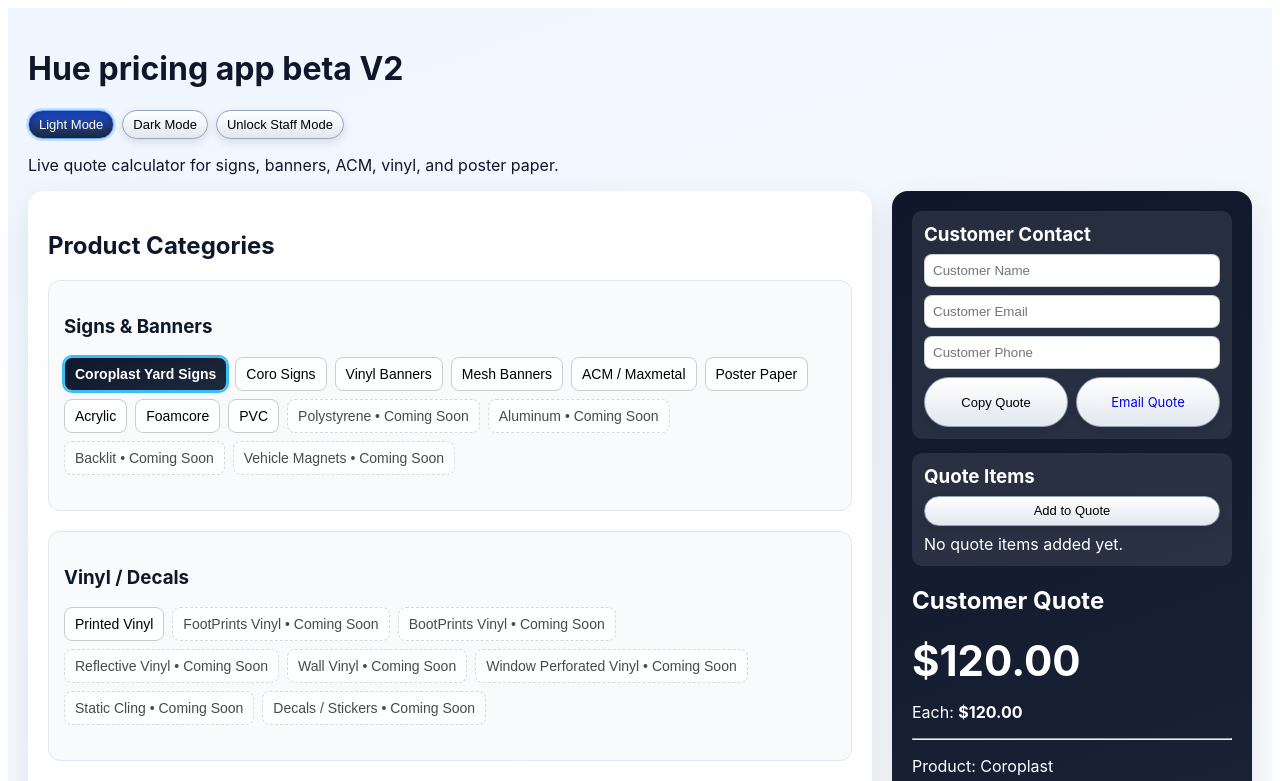
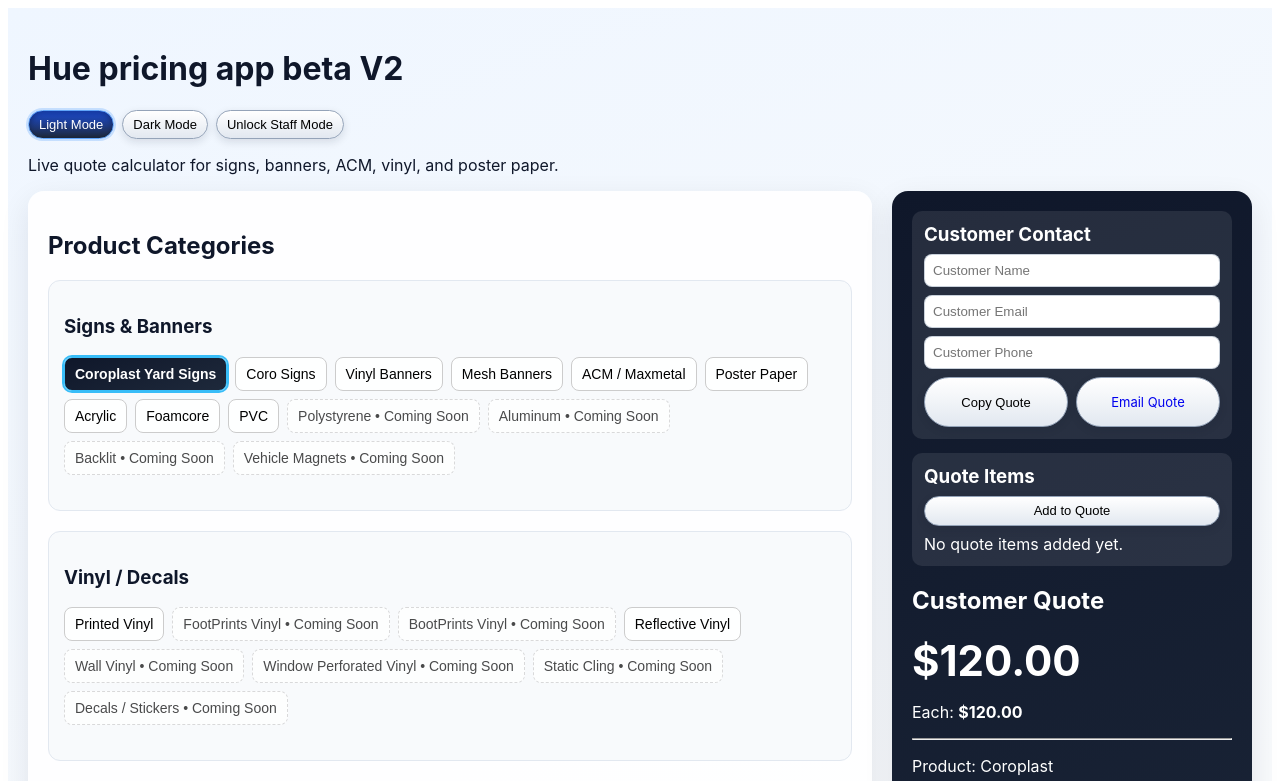
Before and after one commit to huegpx2008/hue-sign-pricing-app, a Next.js app: page / in a window 1280 px wide. Shown: the top 781 px of the page. Built offline with nearby package versions, Linux system fonts and the light colour scheme.

Commit message:
Add full Reflective Vinyl pricing and layout support

```diff
--- a/app/page.js
+++ b/app/page.js
@@ -205,6 +205,10 @@ export default function Page() {
       { label: "12x12", w: 12, h: 12 }, { label: "12x24", w: 24, h: 12 }, { label: "24x24", w: 24, h: 24 },
       { label: "24x36", w: 36, h: 24 }, { label: "24x48", w: 48, h: 24 }, { label: "48x96", w: 96, h: 48 },
     ],
+    reflective: [
+      { label: "12x12", w: 12, h: 12 }, { label: "12x24", w: 24, h: 12 }, { label: "24x24", w: 24, h: 24 },
+      { label: "24x36", w: 36, h: 24 }, { label: "24x48", w: 48, h: 24 }, { label: "48x96", w: 96, h: 48 },
+    ],
     poster: [
       { label: "11x17", w: 17, h: 11 }, { label: "18x24", w: 24, h: 18 }, { label: "24x36", w: 36, h: 24 },
       { label: "36x48", w: 48, h: 36 }, { label: "48x72", w: 72, h: 48 }, { label: "48x96", w: 96, h: 48 },
@@ -292,6 +296,8 @@ export default function Page() {
     material:
       activeProduct === "vinyl"
         ? `${vinylOptions[vinylType].name} / ${vinylLaminate}`
+        : activeProduct === "reflective"
+        ? "Oralite 5600 Reflective Film"
         : activeProduct === "banner"
         ? bannerOptions[bannerType].name
         : activeProduct === "meshBanner"
@@ -314,17 +320,18 @@ export default function Page() {
     options: [
       activeProduct === "vinyl" ? `Vinyl Type: ${vinylOptions[vinylType].name}` : null,
       activeProduct === "vinyl" ? `Laminate: ${vinylLaminate}` : null,
+      activeProduct === "reflective" ? "Material: Oralite 5600 Reflective Film" : null,
       activeProduct === "banner" ? `Banner Type: ${bannerOptions[bannerType].name}` : null,
       activeProduct === "acm" ? `ACM Type: ${acmOptions[acmType].name}` : null,
       activeProduct === "acrylic" ? "Acrylic Type: Standard" : null,
       activeProduct === "coro" ? (coroDouble ? "Coro: Double-Sided" : "Coro: Single-Sided") : null,
-      activeProduct === "vinyl" && vinylContour ? "Contour Cut" : null,
-      activeProduct === "vinyl" && vinylRush ? "Rush Order" : null,
-      activeProduct === "vinyl" && gangVinyl ? "Gang Vinyl Layout" : null,
-      activeProduct === "vinyl" && vinylContour && gangVinyl
+      (activeProduct === "vinyl" || activeProduct === "reflective") && vinylContour ? "Contour Cut" : null,
+      (activeProduct === "vinyl" || activeProduct === "reflective") && vinylRush ? "Rush Order" : null,
+      (activeProduct === "vinyl" || activeProduct === "reflective") && gangVinyl ? "Gang Vinyl Layout" : null,
+      (activeProduct === "vinyl" || activeProduct === "reflective") && vinylContour && gangVinyl
         ? `Contour Padding: ${num(contourPadding, 0.5)}"`
         : null,
-      activeProduct === "vinyl" && vinylContour && gangVinyl
+      (activeProduct === "vinyl" || activeProduct === "reflective") && vinylContour && gangVinyl
         ? `Gang Waste: ${num(gangWastePercent, 0)}%`
         : null,
       activeProduct === "coro" ? `Flute Direction: ${coroFlute}` : null,
--- a/components/PricingSummary.js
+++ b/components/PricingSummary.js
@@ -245,7 +245,7 @@ export default function PricingSummary({
         )}
 
         {!isDtf && !isScreenPrint && <ProductVisual product={activeProduct || product} comingSoon={!activeProduct} />}
-        {!isDtf && activeProduct === "vinyl" && <VinylLayoutPreview calc={calc} />}
+        {!isDtf && (activeProduct === "vinyl" || activeProduct === "reflective") && <VinylLayoutPreview calc={calc} />}
         {!isDtf && (activeProduct === "foamcore" || activeProduct === "pvc") && <SheetLayoutPreview calc={calc} />}
         {isDtf ? (
           <div style={{ marginTop: 16, padding: 16, borderRadius: 16, background: "rgba(255,255,255,0.08)", color: "#e5e7eb", fontSize: 14, lineHeight: 1.35 }}>
--- a/components/ProductOptions.js
+++ b/components/ProductOptions.js
@@ -106,8 +106,10 @@ export default function ProductOptions(props) {
 
   return (
     <>
+      {(activeProduct === "vinyl" || activeProduct === "reflective") && (
+        <Box title={activeProduct === "reflective" ? "Reflective Vinyl Options" : "Printed Vinyl Options"}>
           {activeProduct === "vinyl" && (
-        <Box title="Printed Vinyl Options">
+            <>
               <label>Vinyl Type</label>
               <select style={input} value={vinylType} onChange={(e) => setVinylType(e.target.value)}>
                 {Object.entries(vinylOptions).map(([key, v]) => (
@@ -123,6 +125,8 @@ export default function ProductOptions(props) {
                 <option>Matte Laminate</option>
                 <option>No Laminate</option>
               </select>
+            </>
+          )}
 
           <Check label="Contour Cut (+10%)" value={vinylContour} setValue={setVinylContour} />
           <Check label="Rush Order (2x)" value={vinylRush} setValue={setVinylRush} />
--- a/components/ProductVisual.js
+++ b/components/ProductVisual.js
@@ -31,6 +31,14 @@ export default function ProductVisual({ product, comingSoon }) {
       <div style={visualBox}>
         <div style={vinylVisual}>VINYL</div>
         <p style={visualLabel}>Printed Vinyl Selected</p>
+      </div>
+    );
+  }
+  if (product === "reflective") {
+    return (
+      <div style={visualBox}>
+        <div style={reflectiveVisual}>REFLECTIVE</div>
+        <p style={visualLabel}>Reflective Vinyl Selected</p>
       </div>
     );
   }
@@ -228,3 +236,14 @@ const dtfVisual = {
   fontWeight: "bold",
   border: "3px solid #22c55e",
 };
+
+const reflectiveVisual = {
+  display: "inline-block",
+  background: "linear-gradient(135deg, #f8fafc, #d1d5db)",
+  color: "#111827",
+  borderRadius: 8,
+  padding: "30px 45px",
+  fontSize: 28,
+  fontWeight: "bold",
+  border: "4px dashed #94a3b8",
+};
--- a/data/productConfig.js
+++ b/data/productConfig.js
@@ -5,6 +5,7 @@ export const products = {
   acm: "ACM / Maxmetal",
   acrylic: "Acrylic",
   vinyl: "Printed Vinyl",
+  reflective: "Reflective Vinyl",
   poster: "Poster Paper",
   foamcore: "Foamcore",
 };
@@ -31,7 +32,7 @@ export const productCategories = [
   { name: "Vinyl / Decals", items: [
     { id: "vinyl", label: "Printed Vinyl", calculator: "vinyl" },
     { id: "footprints", label: "FootPrints Vinyl" }, { id: "bootprints", label: "BootPrints Vinyl" },
-    { id: "reflective", label: "Reflective Vinyl" }, { id: "wallVinyl", label: "Wall Vinyl" },
+    { id: "reflective", label: "Reflective Vinyl", calculator: "reflective" }, { id: "wallVinyl", label: "Wall Vinyl" },
     { id: "windowPerf", label: "Window Perforated Vinyl" }, { id: "staticCling", label: "Static Cling" },
     { id: "decals", label: "Decals / Stickers" },
   ] },
--- a/hooks/usePricingCalculator.js
+++ b/hooks/usePricingCalculator.js
@@ -99,14 +99,18 @@ export default function usePricingCalculator({
     const sqFtEach = sqInEach / 144;
     const totalSqFt = sqFtEach * q;
 
-    if (product === "vinyl") {
+    if (product === "vinyl" || product === "reflective") {
       const v = vinylOptions[vinylType];
-      const vinylSqFt = getVinylBillableSqFt(w, h, q, gangVinyl, vinylContour, num(contourPadding, 0.5), num(gangWastePercent, 0));
-      const materialCost = vinylSqFt.totalBillable * v.cost;
+      const isReflective = product === "reflective";
+      const materialName = isReflective ? "Oralite 5600 Reflective Film" : v.name;
+      const rateCost = isReflective ? 8 : v.cost;
+      const rateRetail = isReflective ? 8 : v.retail;
+      const vinylSqFt = getVinylBillableSqFt(w, h, q, gangVinyl, vinylContour, num(contourPadding, 0.5), num(gangWastePercent, 0), 52);
+      const materialCost = vinylSqFt.totalBillable * rateCost;
       const shipping = vinylSqFt.totalBillable >= 1000 ? 199 : 10;
       const directCost = materialCost + shipping;
       const marginCostBase = materialCost;
-      let shopPrice = vinylSqFt.totalBillable * v.retail;
+      let shopPrice = vinylSqFt.totalBillable * rateRetail;
       let costMarginPrice = marginCostBase / (1 - m);
       if (vinylContour) {
         shopPrice *= 1.1;
@@ -119,7 +123,7 @@ export default function usePricingCalculator({
       costMarginPrice += shipping;
       const basePrice = Math.max(shopPrice, costMarginPrice);
       const retail = (basePrice + fees) * mult;
-      return { label: "Printed Vinyl", retail, each: retail / q, cost: directCost, profit: retail - directCost, margin: retail ? ((retail - directCost) / retail) * 100 : 0, totalSqFt: vinylSqFt.totalBillable, actualTotalSqFt: vinylSqFt.actualEach * q, actualSqFtEach: vinylSqFt.actualEach, effectiveSqFtEach: vinylSqFt.effectiveEach, billableSqFtEach: vinylSqFt.billableEach, billingMode: vinylSqFt.mode, layoutWidth: vinylSqFt.layoutWidth, layoutHeight: vinylSqFt.layoutHeight, rawBillableSqFt: vinylSqFt.rawBillable, piecesAcross: vinylSqFt.piecesAcross, rows: vinylSqFt.rows, pieceW: vinylSqFt.pieceW, pieceH: vinylSqFt.pieceH, rotated: vinylSqFt.rotated, normalSqFt: vinylSqFt.normalSqFt, rotatedSqFt: vinylSqFt.rotatedSqFt, materialCost, shipping, shopPrice, costMarginPrice, basePrice };
+      return { label: isReflective ? "Reflective Vinyl" : "Printed Vinyl", retail, each: retail / q, cost: directCost, profit: retail - directCost, margin: retail ? ((retail - directCost) / retail) * 100 : 0, totalSqFt: vinylSqFt.totalBillable, actualTotalSqFt: vinylSqFt.actualEach * q, actualSqFtEach: vinylSqFt.actualEach, effectiveSqFtEach: vinylSqFt.effectiveEach, billableSqFtEach: vinylSqFt.billableEach, billingMode: vinylSqFt.mode, layoutWidth: vinylSqFt.layoutWidth, layoutHeight: vinylSqFt.layoutHeight, rawBillableSqFt: vinylSqFt.rawBillable, piecesAcross: vinylSqFt.piecesAcross, rows: vinylSqFt.rows, pieceW: vinylSqFt.pieceW, pieceH: vinylSqFt.pieceH, rotated: vinylSqFt.rotated, normalSqFt: vinylSqFt.normalSqFt, rotatedSqFt: vinylSqFt.rotatedSqFt, materialCost, shipping, shopPrice, costMarginPrice, basePrice, materialName };
     }
 
     if (product === "poster") {
--- a/utils/pricingHelpers.js
+++ b/utils/pricingHelpers.js
@@ -114,7 +114,7 @@ export function calculateLayout(pieceW, pieceH, qty, rollWidth) {
   };
 }
 
-export function getVinylBillableSqFt(w, h, qty, gangVinyl, vinylContour, contourPadding, gangWastePercent) {
+export function getVinylBillableSqFt(w, h, qty, gangVinyl, vinylContour, contourPadding, gangWastePercent, rollWidth = 52) {
   const actualEach = (w * h) / 144;
   const pad = vinylContour && gangVinyl ? contourPadding * 2 : 0;
 
@@ -136,8 +136,6 @@ export function getVinylBillableSqFt(w, h, qty, gangVinyl, vinylContour, contour
       layoutHeight: roundedHeight,
     };
   }
-
-  const rollWidth = 52;
 
   const normal = calculateLayout(effectiveW, effectiveH, qty, rollWidth);
   const rotated = calculateLayout(effectiveH, effectiveW, qty, rollWidth);
```
Lines whose indentation alone changed are shown as unchanged.
